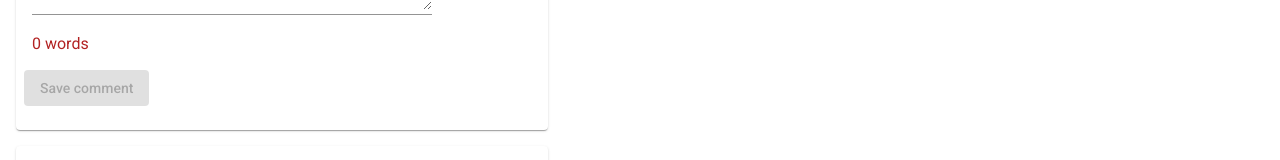
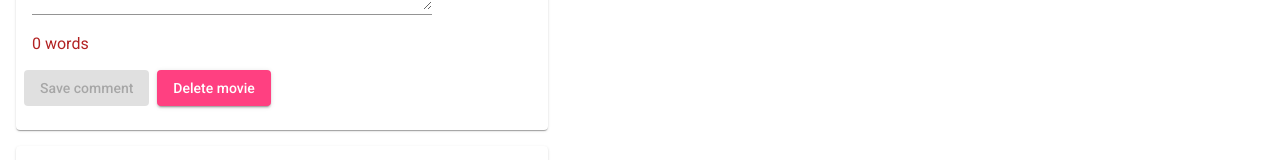
Before and after one commit to airosu/ngInventory_into_ng_jul_2019, an Angular app: page / in a window 1280 px wide. Shown: the part 354-514 px from the top of the page. Built offline with nearby package versions, Linux system fonts and the light colour scheme.

Commit message:
Challenge_11

```diff
--- a/src/app/movies/components/movie-item/movie-item.component.html
+++ b/src/app/movies/components/movie-item/movie-item.component.html
@@ -50,6 +50,13 @@
       >
         {{commentSaved ? 'Edit' : 'Save'}} comment
       </button>
+      <button
+        mat-raised-button
+        (click)="handleDelete()"
+        color="accent"
+      >
+        Delete movie
+      </button>
     </mat-card-actions>
   </div>
 </mat-card>
--- a/src/app/movies/components/movie-item/movie-item.component.ts
+++ b/src/app/movies/components/movie-item/movie-item.component.ts
@@ -13,6 +13,7 @@ import {
 export class MovieItemComponent implements OnInit {
   @Input() movie;
   @Output() commentUpdate = new EventEmitter();
+  @Output() movieDelete = new EventEmitter();
   commentSaved;
   movieComment;
 
@@ -42,4 +43,8 @@ export class MovieItemComponent implements OnInit {
         .split(' ').length;
     }
   }
+
+  handleDelete() {
+    this.movieDelete.emit(this.movie.id);
+  }
 }
--- a/src/app/movies/components/movie-list/movie-list.component.html
+++ b/src/app/movies/components/movie-list/movie-list.component.html
@@ -2,4 +2,5 @@
   *ngFor="let movie of movies"
   [movie]="movie"
   (commentUpdate)="handleCommentUpdate($event)"
+  (movieDelete)="handleMovieDelete($event)"
 ></ngi-movie-item>
--- a/src/app/movies/components/movie-list/movie-list.component.ts
+++ b/src/app/movies/components/movie-list/movie-list.component.ts
@@ -1,4 +1,6 @@
 import { Component, OnInit } from '@angular/core';
+import { MovieService } from '../../services/movie.service';
+import { Movie } from '../../model/movie';
 
 @Component({
   selector: 'ngi-movie-list',
@@ -6,55 +8,19 @@ import { Component, OnInit } from '@angular/core';
   styleUrls: ['./movie-list.component.css']
 })
 export class MovieListComponent implements OnInit {
-  movies = [
-    {
-      id: 1,
-      title: 'Star Wars: The Last Jedi',
-      year: 2017,
-      genre: 'Action, Adventure, Fantasy',
-      plot: 'Rey develops her newly discovered abilities with the guidance of Luke Skywalker, who is unsettled by the strength of her powers. Meanwhile, the Resistance prepares to do battle with the First Order.',
-      poster: 'https://images-na.ssl-images-amazon.com/images/M/MV5BMjQ1MzcxNjg4N15BMl5BanBnXkFtZTgwNzgwMjY4MzI@._V1_SX300.jpg',
-      comment: '',
-    },
-    {
-      id: 2,
-      title: 'Black Swan',
-      year: 2010,
-      genre: 'Drama, Thriller',
-      plot: 'A committed dancer wins the lead role in a production of Tchaikovskys \"Swan Lake\" only to find herself struggling to maintain her sanity.',
-      poster: 'https://images-na.ssl-images-amazon.com/images/M/MV5BNzY2NzI4OTE5MF5BMl5BanBnXkFtZTcwMjMyNDY4Mw@@._V1_SX300.jpg',
-      comment: '',
-    },
-    {
-      id: 3,
-      title: 'Fight Club',
-      year: 1999,
-      genre: 'Drama',
-      plot: 'An insomniac office worker, looking for a way to change his life, crosses paths with a devil-may-care soapmaker, forming an underground fight club that evolves into something much, much more.',
-      poster: 'https://images-na.ssl-images-amazon.com/images/I/51v5ZpFyaFL.jpg',
-      comment: '',
-    },
-    {
-      id: 4,
-      title: 'The Godfather: Part II',
-      year: 1974,
-      genre: 'Crime, Drama',
-      plot: 'The early life and career of Vito Corleone in 1920s New York City is portrayed, while his son, Michael, expands and tightens his grip on the family crime syndicate.',
-      poster: 'https://images-na.ssl-images-amazon.com/images/I/41N2vp6wUiL._SY450_.jpg',
-      comment: '',
-    }
-  ];
-
-  constructor() { }
+  movies: Movie[];
+  constructor(private movieService: MovieService) { }
 
   ngOnInit() {
+    this.movies = this.movieService.getMovies();
   }
 
   handleCommentUpdate(commentPayload) {
-    const index = this.movies.findIndex(movie => movie.id === commentPayload.id);
-    this.movies[index] = {
-      ...this.movies[index],
-      comment: commentPayload.newComment
-    };
+    this.movieService.updateComment(commentPayload.id, commentPayload.newComment)
+  }
+
+  handleMovieDelete(movieId) {
+    this.movieService.deleteMovie(movieId);
+    this.movies = this.movieService.getMovies();
   }
 }
--- /dev/null
+++ b/src/app/movies/model/movie.ts
@@ -0,0 +1,9 @@
+export interface Movie {
+  id: number;
+  title: string;
+  year: number;
+  genre: string;
+  plot: string;
+  comment: string;
+  poster?: string;
+}
--- /dev/null
+++ b/src/app/movies/services/movie.service.ts
@@ -0,0 +1,64 @@
+import { Injectable } from '@angular/core';
+import { Movie } from '../model/movie';
+
+@Injectable({
+  providedIn: 'root'
+})
+export class MovieService {
+  movies: Movie[] = [
+    {
+      id: 1,
+      title: 'Star Wars: The Last Jedi',
+      year: 2017,
+      genre: 'Action, Adventure, Fantasy',
+      plot: 'Rey develops her newly discovered abilities with the guidance of Luke Skywalker, who is unsettled by the strength of her powers. Meanwhile, the Resistance prepares to do battle with the First Order.',
+      poster: 'https://images-na.ssl-images-amazon.com/images/M/MV5BMjQ1MzcxNjg4N15BMl5BanBnXkFtZTgwNzgwMjY4MzI@._V1_SX300.jpg',
+      comment: ''
+    },
+    {
+      id: 2,
+      title: 'Black Swan',
+      year: 2010,
+      genre: 'Drama, Thriller',
+      plot: 'A committed dancer wins the lead role in a production of Tchaikovskys \"Swan Lake\" only to find herself struggling to maintain her sanity.',
+      poster: 'https://images-na.ssl-images-amazon.com/images/M/MV5BNzY2NzI4OTE5MF5BMl5BanBnXkFtZTcwMjMyNDY4Mw@@._V1_SX300.jpg',
+      comment: ''
+    },
+    {
+      id: 3,
+      title: 'Fight Club',
+      year: 1999,
+      genre: 'Drama',
+      plot: 'An insomniac office worker, looking for a way to change his life, crosses paths with a devil-may-care soapmaker, forming an underground fight club that evolves into something much, much more.',
+      poster: 'https://imasges-na.ssl-images-amazon.com/images/I/51v5ZpFyaFL.jpg',
+      comment: ''
+    },
+    {
+      id: 4,
+      title: 'The Godfather: Part II',
+      year: 1974,
+      genre: 'Crime, Drama',
+      plot: 'The early life and career of Vito Corleone in 1920s New York City is portrayed, while his son, Michael, expands and tightens his grip on the family crime syndicate.',
+      poster: 'https://images-na.ssl-images-amazon.com/images/I/41N2vp6wUiL._SY450_.jpg',
+      comment: ''
+    }
+  ];
+  constructor() { }
+
+  getMovies() {
+    return this.movies;
+  }
+
+  updateComment(movieId, newComment) {
+    const index = this.movies.findIndex(movie => movie.id === movieId);
+    this.movies[index] = {
+      ...this.movies[index],
+      comment: newComment
+    };
+  }
+
+  deleteMovie(movieId) {
+    const index = this.movies.findIndex(movie => movie.id === movieId);
+    this.movies.splice(index, 1);
+  }
+}
```
